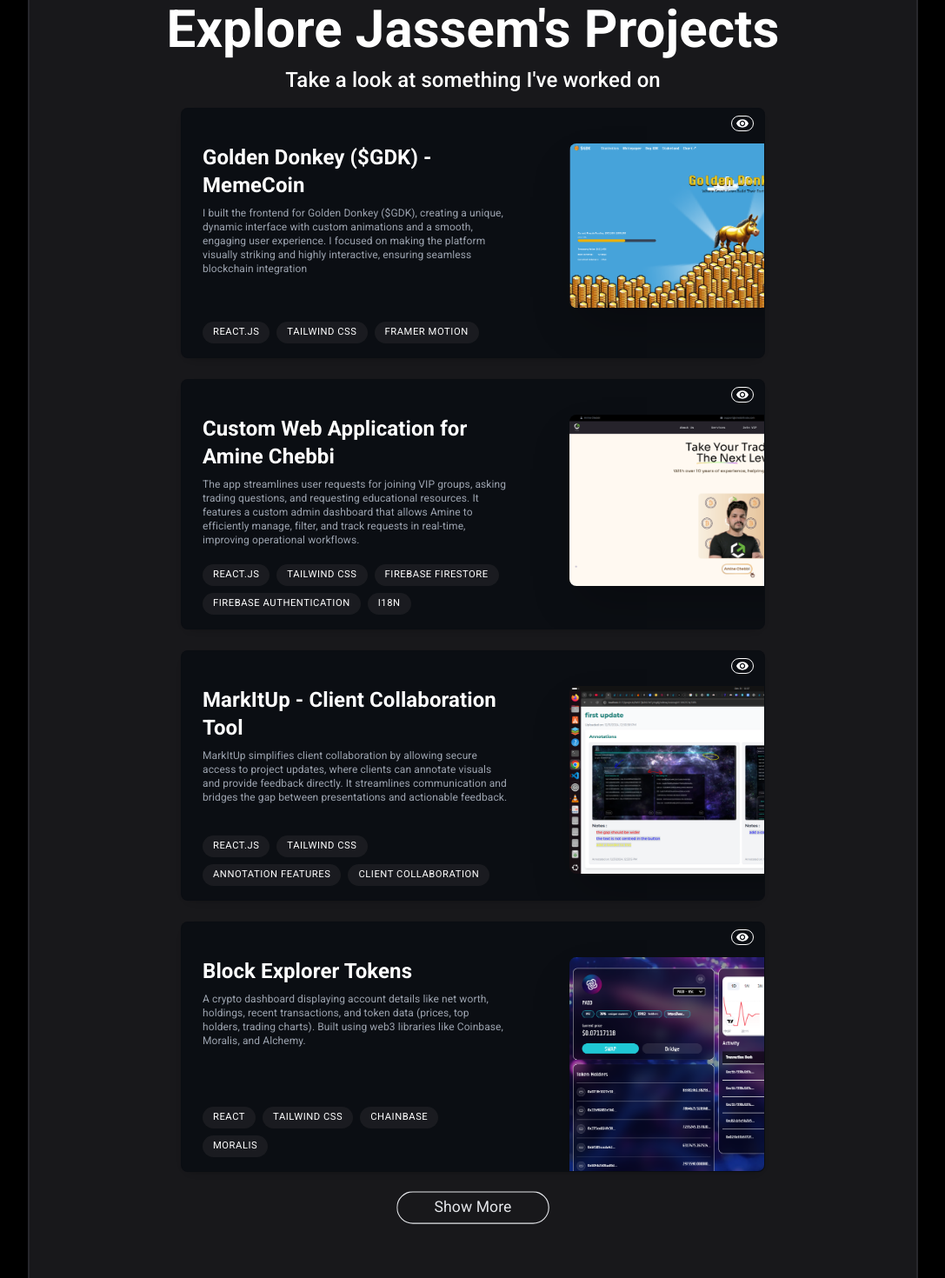
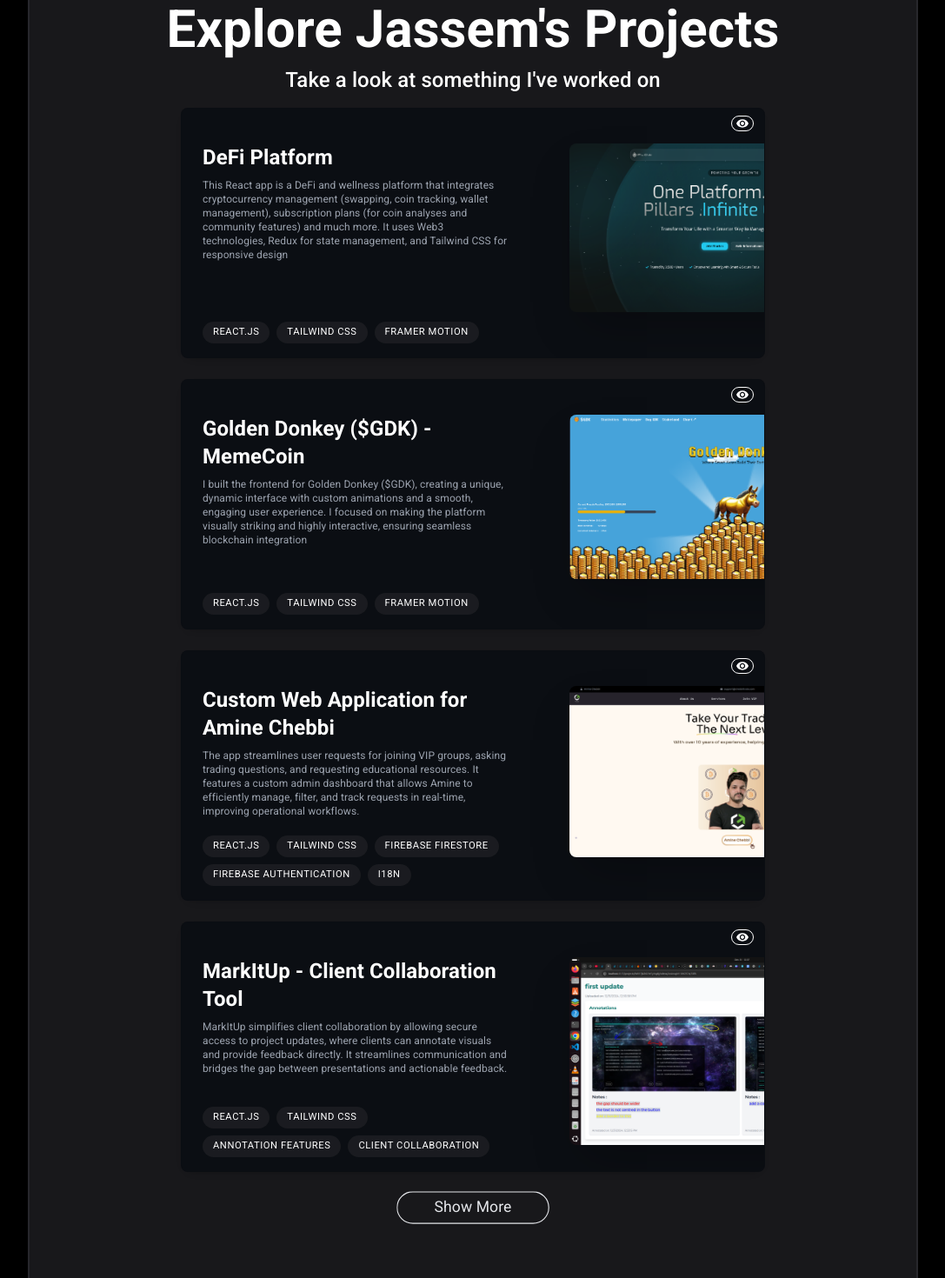
Before and after one commit to jassem-1/portfolio-new, a React (Vite) app: page / in a window 1280 px wide. Shown: the part 980-2450 px from the top of the page at 87% size, without its empty margins (96-1183 px from the left). Built offline with nearby package versions, Linux system fonts and the light colour scheme.

Commit message:
added flow

```diff
--- a/src/components/3-main/data.ts
+++ b/src/components/3-main/data.ts
@@ -14,6 +14,7 @@ import amine from "../../../src/assets/images/amine.png";
 import markitup from "../../../src/assets/images/markitup.png";
 import donkey from "../../assets/images/golden-donkey.png";
 import esprit from "../../../src/assets/images/esprit.png";
+import flow from "../../../src/assets/images/flow.png";
 interface ProjectData {
   title: string;
   description: string;
@@ -25,13 +26,21 @@ interface ProjectData {
 
 export const projectsData: ProjectData[] = [
   {
+    title: "DeFi Platform",
+    description:
+      "This React app is a DeFi and wellness platform that integrates cryptocurrency management (swapping, coin tracking, wallet management), subscription plans (for coin analyses and community features) and much more. It uses Web3 technologies, Redux for state management, and Tailwind CSS for responsive design",
+    tags: ["React.js", "Tailwind CSS", "Framer Motion"],
+    imageUrl: flow, // Replace with an appropriate image URL or import
+    videoUrl:
+      "https://res.cloudinary.com/dbhrjqj53/video/upload/v1747390651/recording-25_EPHRSgK5_odbso5.mp4",
+  },
+  {
     title: "Golden Donkey ($GDK) - MemeCoin",
     description:
       "I built the frontend for Golden Donkey ($GDK), creating a unique, dynamic interface with custom animations and a smooth, engaging user experience. I focused on making the platform visually striking and highly interactive, ensuring seamless blockchain integration",
     tags: ["React.js", "Tailwind CSS", "Framer Motion"],
     imageUrl: donkey, // Replace with an appropriate image URL or import
-    videoUrl:
-      "https://res.cloudinary.com/dbhrjqj53/video/upload/v1741130225/recording_19_tss66i.mp4",
+    url: "https://www.goldendonkey.io/",
   },
   {
     title: "Custom Web Application for Amine Chebbi",
```
Also changed, not shown: src/assets/images/flow.png (added).
